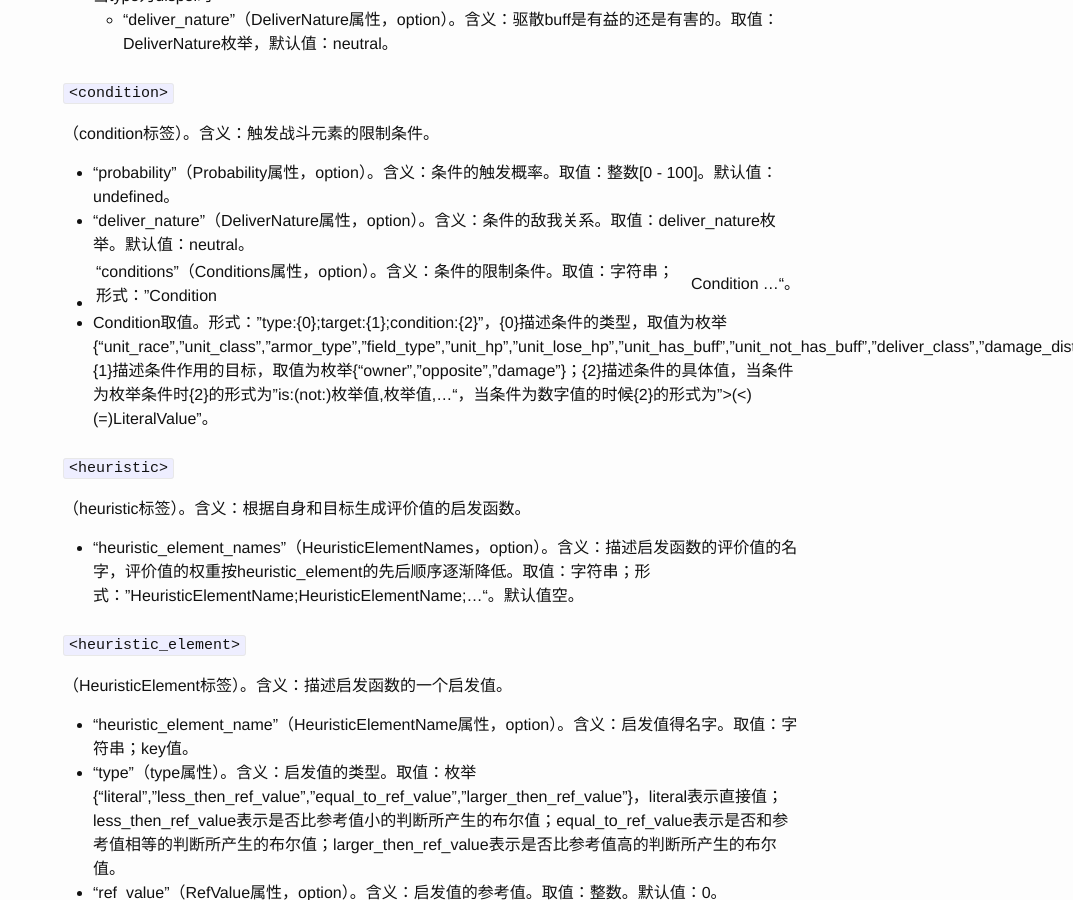
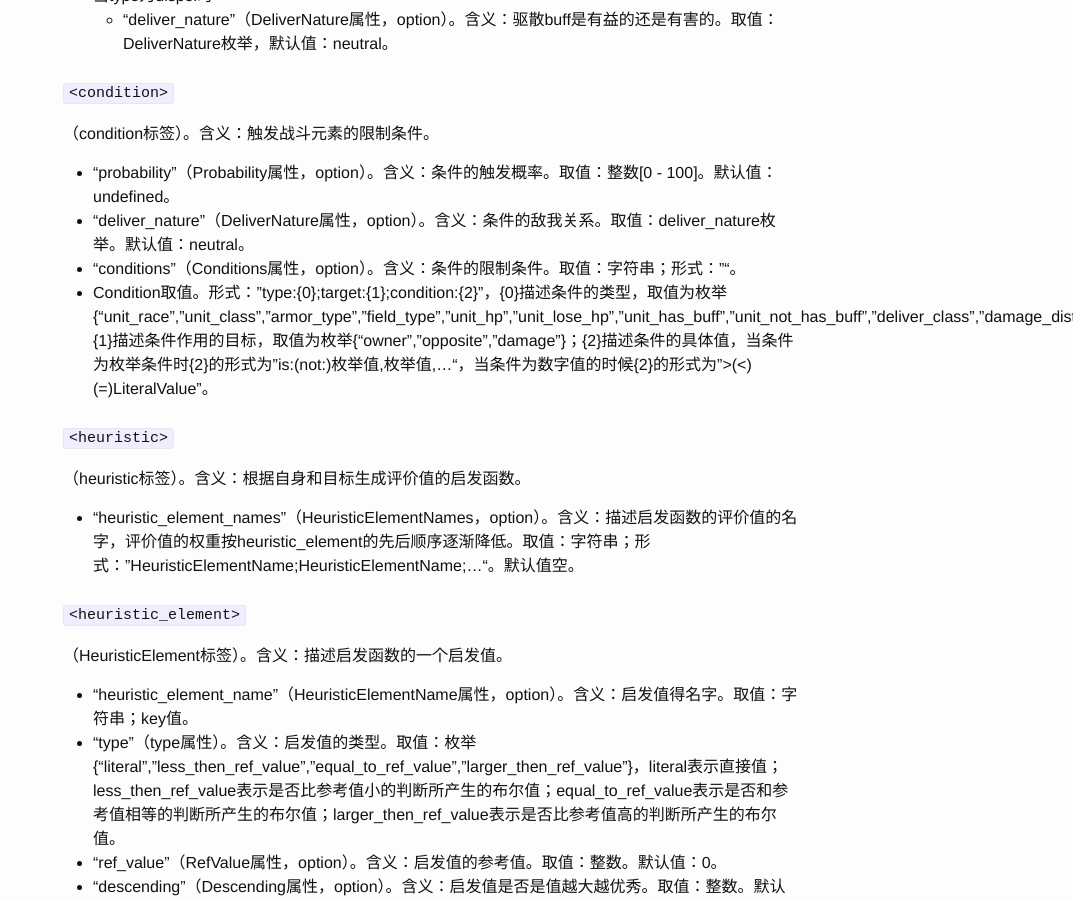
Before and after one commit to mofishorg/underworld_config_doc, a Jekyll site: the page built from _posts/2016-06-03-techtree-doc.markdown, in a window 1280 px wide and 900 px high, scrolled down 11149 px. Shown: the whole window, without its empty margins (207-1280 px from the left). Built offline with Jekyll 4.4.1, drawn with Linux system fonts in a browser that asks for light colours.

Commit message:
test markdown

```diff
--- a/_posts/2016-06-03-techtree-doc.markdown
+++ b/_posts/2016-06-03-techtree-doc.markdown
@@ -387,7 +387,7 @@
 
   * "probability"（Probability属性，option）。含义：条件的触发概率。取值：整数[0 - 100]。默认值：undefined。
   * "deliver_nature"（DeliverNature属性，option）。含义：条件的敌我关系。取值：deliver_nature枚举。默认值：neutral。
-  * "conditions"（Conditions属性，option）。含义：条件的限制条件。取值：字符串；形式："Condition|Condition|..."。
+  * "conditions"（Conditions属性，option）。含义：条件的限制条件。取值：字符串；形式：""。
   * Condition取值。形式："type:{0};target:{1};condition:{2}"，{0}描述条件的类型，取值为枚举{"unit_race","unit_class","armor_type","field_type","unit_hp","unit_lose_hp","unit_has_buff","unit_not_has_buff","deliver_class","damage_distance"}；{1}描述条件作用的目标，取值为枚举{"owner","opposite","damage"}；{2}描述条件的具体值，当条件为枚举条件时{2}的形式为"is:(not:)枚举值,枚举值,..."，当条件为数字值的时候{2}的形式为">(<)(=)LiteralValue"。
 
 
```
